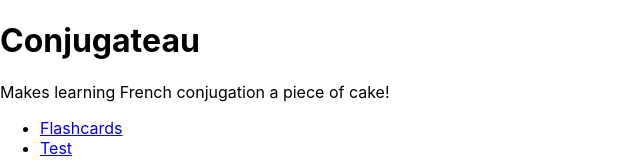
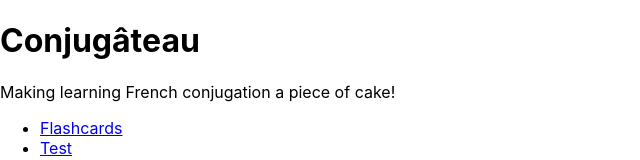
Before and after one commit to patriciamolnar/conjugateau, a React (Create React App) app in the folder frontend/: page / in a window 1280 px wide. Shown: the top 160 px of the page, without its empty margins (0-640 px from the left). Built offline with nearby package versions, Linux system fonts and the light colour scheme.

Commit message:
correcting text in Header.js

```diff
--- a/frontend/src/components/Header.js
+++ b/frontend/src/components/Header.js
@@ -1,8 +1,8 @@
 function Header() {
     return(
         <header>
-            <h1>Conjugateau</h1>
-            <p>Makes learning French conjugation a piece of cake!</p>
+            <h1>Conjugâteau</h1>
+            <p>Making learning French conjugation a piece of cake!</p>
         </header>
     )
 }
```
